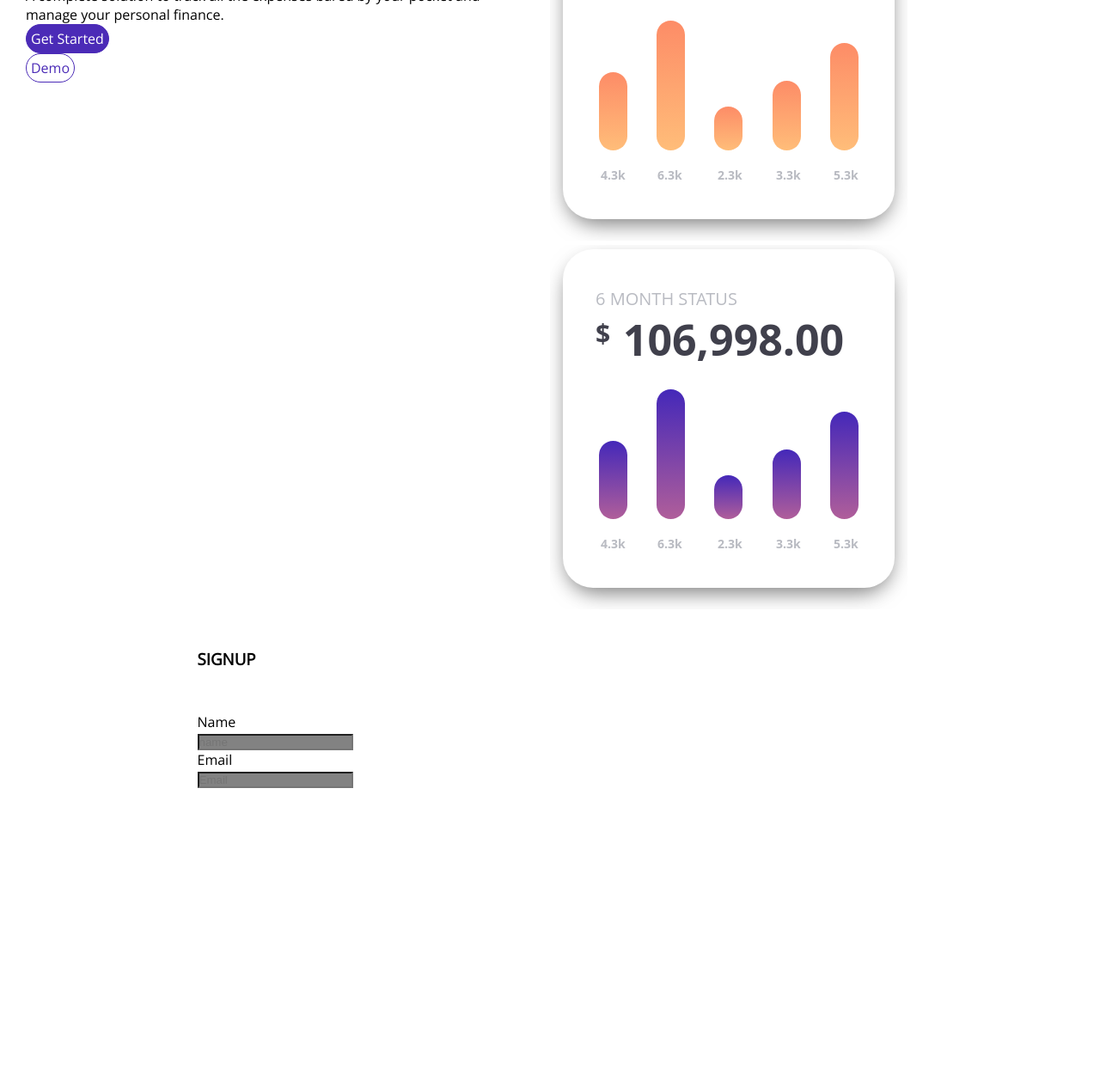
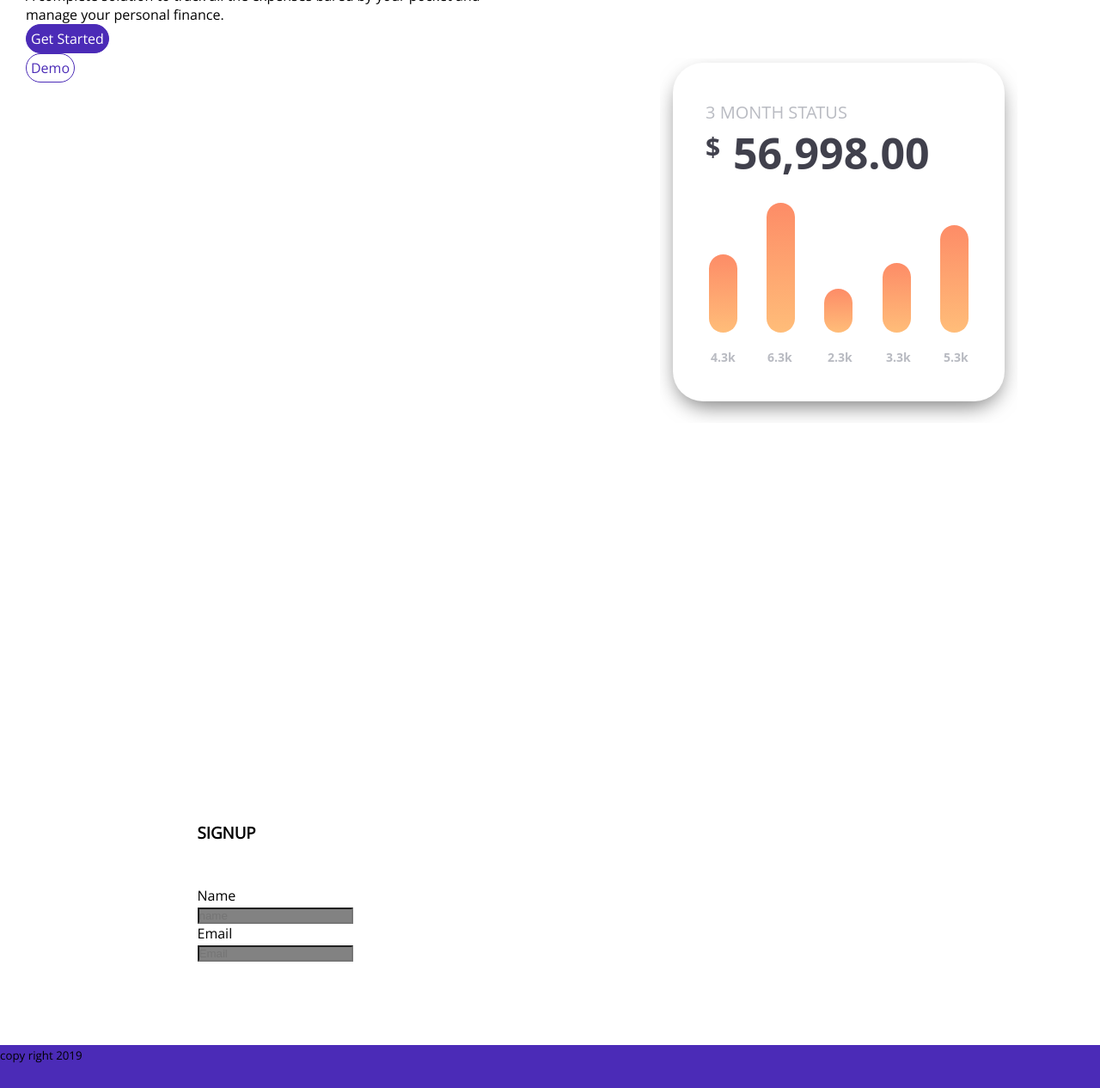
Before and after one commit to jwongsound/gitassignment, a plain HTML site: page index.html in a window 1280 px wide. Shown: the part 228-1494 px from the top of the page at 86% size. Before the commit the page ends 1292 px from the top, so only its background shows below. Drawn offline with nearby package versions, Linux system fonts and the light colour scheme.

Commit message:
added footer started grid body done

```diff
--- a/index.html
+++ b/index.html
@@ -33,11 +33,13 @@
             <div class="demo">Demo</div>
         </main>
 
+
+ <div class="gridinside">
     <div class="images">
-        <img src="3-month-report.svg" alt="">
-        <img src="6-month-report.svg" alt="">
+        <img class="div1" src="3-month-report.svg" alt="">
+        <!-- <img class="div2" src="6-month-report.svg" alt=""> -->
     </div>
-
+</div>
 
 
     <section>
@@ -51,6 +53,10 @@
 
         </form>
     </section>
+
+    <footer>
+        <small>copy right 2019</small>
+    </footer>
     </div>
  </div>
 </div>
--- a/position.css
+++ b/position.css
@@ -25,6 +25,22 @@ nav ul{
     font-size: 20px;
 
 }
+.div1{
+    z-index: -1;
+}
+
+.images{
+    display: grid;
+    grid-template-columns: 1fr 1fr 1fr 1fr 1fr;
+    grid-template-rows: 1fr 1fr 1fr 1fr 1fr;
+}
+
+img.div1{
+    z-index: -1;
+    grid-row:2 / 4;
+    grid-column:2 / 4;
+}
+
 
 .gridb{
     display:grid;
@@ -49,3 +65,8 @@ section{
 section h3{
     margin-bottom: 50px;
 }
+
+footer{
+    grid-column: span 2;
+    grid-row: 3;
+}
--- a/style.css
+++ b/style.css
@@ -40,3 +40,7 @@ main h2{
 input{
 background: #828282;
 }
+
+footer{
+    background: #4B2BB7
+}
```
